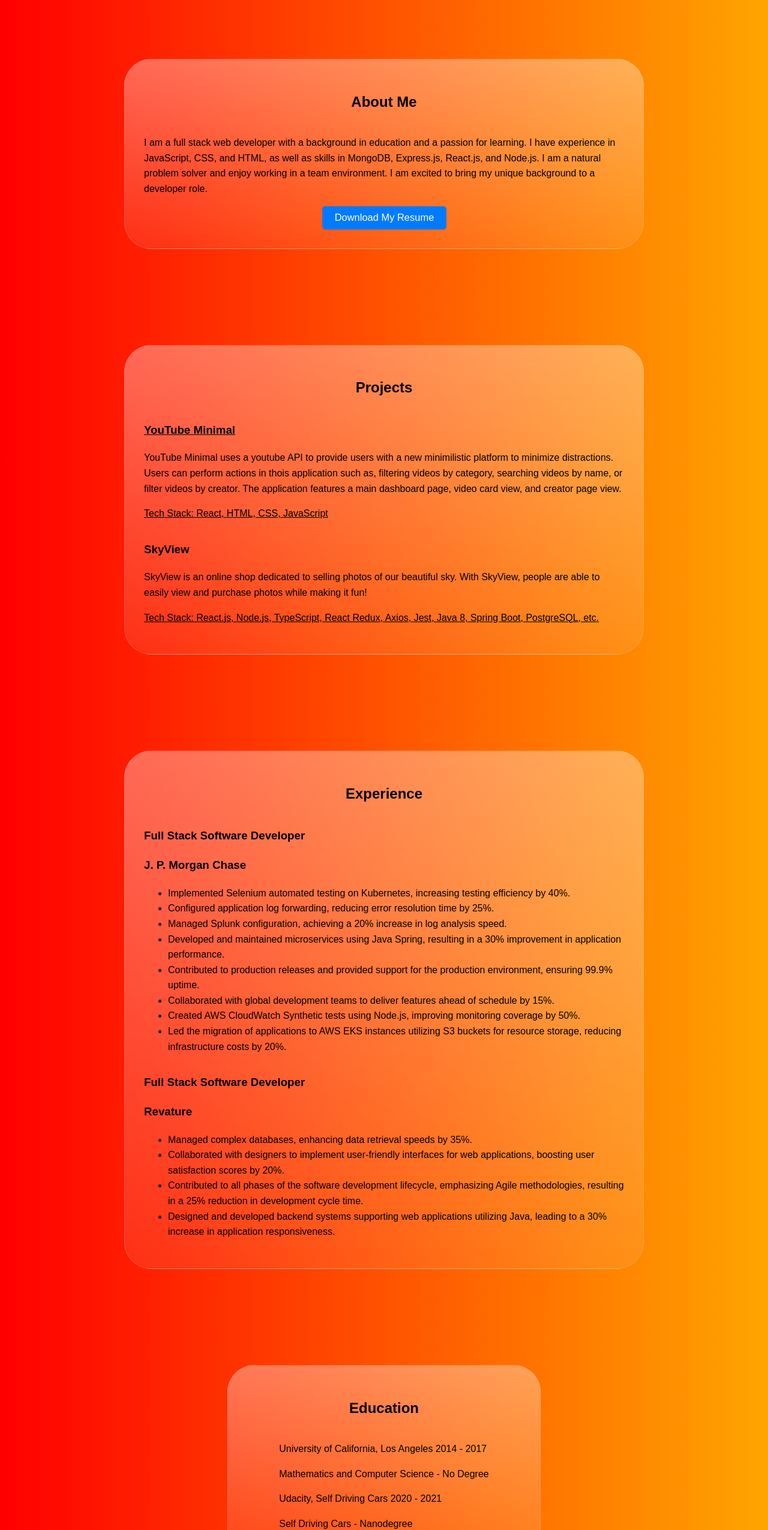
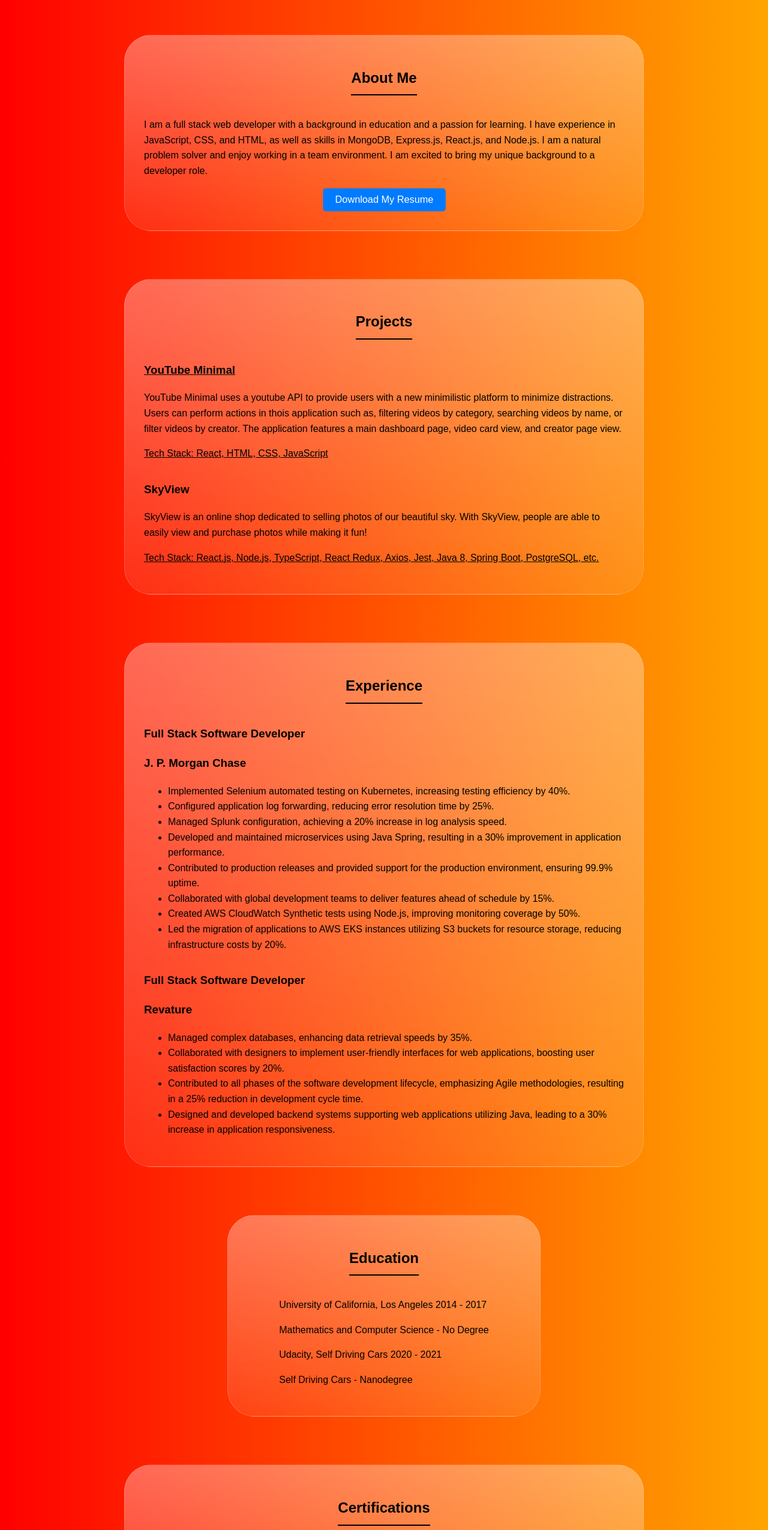
Before and after one commit to agent-kdubb/Portfolio, a React (Create React App) app: page / in a window 1280 px wide. Shown: the part 250-2800 px from the top of the page at 60% size. Built offline with nearby package versions, Linux system fonts and the light colour scheme.

Commit message:
Added subheader animation and some code cleanup

```diff
--- a/src/App.js
+++ b/src/App.js
@@ -13,6 +13,24 @@ import useScrollFadeIn from './scrollEffects';
 
 
 const App = () => {
+
+  document.addEventListener('scroll', function() {
+    const headers = document.querySelectorAll('.section-header');
+    const viewportHeight = window.innerHeight;
+    const threshold = viewportHeight / 1.5;
+
+    headers.forEach(header => {
+      const rect = header.getBoundingClientRect();
+      const headerTop = rect.top;
+
+      if (headerTop < threshold && headerTop + rect.height > 0) {
+        header.classList.add('active');
+      } else {
+        header.classList.remove('active');
+      }
+    });
+  });
+
   useScrollFadeIn();
 
   return (
--- a/src/components/About.js
+++ b/src/components/About.js
@@ -13,15 +13,13 @@ const About = () => {
       };
 
     return (
-        <section className="container">
-            <section className="card-border">
-                <section className="card" id="about">
-                    <h2>About Me</h2>
-                    <p>I am a full stack web developer with a background in education and a passion for learning. I have experience in JavaScript, CSS, and HTML, as well as skills in MongoDB, Express.js, React.js, and Node.js. I am a natural problem solver and enjoy working in a team environment. I am excited to bring my unique background to a developer role.</p>
-                    <button className="download-button" onClick={handleDownload}>Download My Resume</button>
-                </section>
-            </section>
+
+        <section className="card" id="about">
+            <h2 className="section-header">About Me</h2>
+            <p>I am a full stack web developer with a background in education and a passion for learning. I have experience in JavaScript, CSS, and HTML, as well as skills in MongoDB, Express.js, React.js, and Node.js. I am a natural problem solver and enjoy working in a team environment. I am excited to bring my unique background to a developer role.</p>
+            <button className="download-button" onClick={handleDownload}>Download My Resume</button>
         </section>
+
     );
 };
 
--- a/src/components/Certifications.js
+++ b/src/components/Certifications.js
@@ -2,17 +2,16 @@ import React from "react";
 
 const Certifications = () => {
     return (
-        <section className="container">
-            <section className="card-border">
-                <section className="card" id="certifications">            <h2>Certifications</h2>
-                    <div>
-                        <h3><a href='https://www.credly.com/badges/e0091dd2-4e29-4d74-852a-314e414efcf9/linked_in_profile'>AWS Certified Cloud Practitioner</a></h3>
-                        <p>Issued Jun 2023 - Expires Jun 2026</p>
-                        <p>Earners of this certification have a fundamental understanding of IT services and their uses in the AWS Cloud. They demonstrated cloud fluency and foundational AWS knowledge. Badge owners are able to identify essential AWS services necessary to set up AWS-focused projects.</p>
-                    </div>
-                </section>
-            </section>
+
+        <section className="card" id="certifications">
+            <h2 className="section-header">Certifications</h2>
+            <div>
+                <h3><a href='https://www.credly.com/badges/e0091dd2-4e29-4d74-852a-314e414efcf9/linked_in_profile'>AWS Certified Cloud Practitioner</a></h3>
+                <p>Issued Jun 2023 - Expires Jun 2026</p>
+                <p>Earners of this certification have a fundamental understanding of IT services and their uses in the AWS Cloud. They demonstrated cloud fluency and foundational AWS knowledge. Badge owners are able to identify essential AWS services necessary to set up AWS-focused projects.</p>
+            </div>
         </section>
+
     );
 };
 export default Certifications;
--- a/src/components/Contacts.js
+++ b/src/components/Contacts.js
@@ -2,10 +2,9 @@ import React from 'react';
 
 const Contact = () => {
   return (
-    <section className="container">
-      <section className="card-border">
+
     <section className="card" id="contacts">
-          <h2>Contact</h2>
+      <h2 className="section-header">Contact</h2>
       <p>Email: kimanimuhammad@gmail.com</p>
       <p>Phone: 813-361-4674</p>
       <div class="logo-container">
@@ -15,8 +14,7 @@ const Contact = () => {
         <p class='logo'><a aria-label="GitHub"href='https://github.com/agent-kdubb/'><svg viewBox="0 0 16 16"   fill="currentColor" class="logo" width="32" height="32"><path d="M8 0c4.42 0 8 3.58 8 8a8.013 8.013 0 0 1-5.45 7.59c-.4.08-.55-.17-.55-.38 0-.27.01-1.13.01-2.2 0-.75-.25-1.23-.54-1.48 1.78-.2 3.65-.88 3.65-3.95 0-.88-.31-1.59-.82-2.15.08-.2.36-1.02-.08-2.12 0 0-.67-.22-2.2.82-.64-.18-1.32-.27-2-.27-.68 0-1.36.09-2 .27-1.53-1.03-2.2-.82-2.2-.82-.44 1.1-.16 1.92-.08 2.12-.51.56-.82 1.28-.82 2.15 0 3.06 1.86 3.75 3.64 3.95-.23.2-.44.55-.51 1.07-.46.21-1.61.55-2.33-.66-.15-.24-.6-.83-1.23-.82-.67.01-.27.38.01.53.34.19.73.9.82 1.13.16.45.68 1.31 2.69.94 0 .67.01 1.3.01 1.49 0 .21-.15.45-.55.38A7.995 7.995 0 0 1 0 8c0-4.42 3.58-8 8-8Z"></path></svg></a></p>
         </div>
     </section>
-      </section>
-    </section>
+
     );
 };
 
--- a/src/components/Education.js
+++ b/src/components/Education.js
@@ -2,10 +2,9 @@ import React from 'react';
 
 const Education = () => {
   return (
-    <section className="container">
-      <section className="card-border">
+
     <section className="card" id="education">
-          <h2>Education</h2>
+      <h2 className="section-header">Education</h2>
       <div>
         <p>University of California, Los Angeles 2014 - 2017</p>
         <p>Mathematics and Computer Science - No Degree</p>
@@ -13,8 +12,7 @@ const Education = () => {
         <p>Self Driving Cars - Nanodegree</p>
       </div>
     </section>
-      </section>
-    </section>
+
   );
 };
 
--- a/src/components/Experience.js
+++ b/src/components/Experience.js
@@ -2,10 +2,8 @@ import React from 'react';
 
 const Experience = () => {
   return (
-    <section className="container">
-      <section className="card-border">
     <section className="card" id="experience">
-          <h2>Experience</h2>
+      <h2 className="section-header">Experience</h2>
       <div>
         <h3>Full Stack Software Developer</h3>
         <h3>J. P. Morgan Chase</h3>
@@ -40,8 +38,6 @@ const Experience = () => {
         </ul>
       </div>
     </section>
-      </section>
-    </section>
   );
 };
 
--- a/src/components/Projects.js
+++ b/src/components/Projects.js
@@ -2,10 +2,8 @@ import React from 'react';
 
 const Projects = () => {
     return (
-        <section className="container">
-            <section className="card-border">
         <section className="card" id="projects">
-                    <h2>Projects</h2>
+            <h2 className="section-header">Projects</h2>
                 <div>
                     <h3><a href='https://youtubeminimal.netlify.app'>YouTube Minimal</a></h3>
                     <p>YouTube Minimal uses a youtube API to provide users with a new minimilistic platform to minimize distractions. Users can perform actions in thois application such as, filtering videos by category, searching videos by name, or filter videos by creator. The application features a main dashboard page, video card view, and creator page view.</p>
@@ -17,8 +15,6 @@ const Projects = () => {
                     <p><a href='https://github.com/agent-kdubb/SkyView-Backend/'>Tech Stack: React.js, Node.js, TypeScript, React Redux, Axios, Jest, Java 8, Spring Boot, PostgreSQL, etc.</a></p>
                 </div>
         </section>
-            </section>
-        </section>
     );
 };
 
--- a/src/components/Skills.js
+++ b/src/components/Skills.js
@@ -2,10 +2,8 @@ import React from 'react';
 
 const Skills = () => {
   return (
-    <section className="container">
-      <section className="card-border">
     <section className="card" id="skills">
-          <h2>Skills</h2>
+      <h2 className="section-header">Skills</h2>
       <ul>
         <li>Java</li>
         <li>JavaScript</li>
@@ -32,8 +30,6 @@ const Skills = () => {
         <li>Grafana</li>
       </ul>
     </section>
-      </section>
-    </section>
   );
 };
 
--- a/src/main.css
+++ b/src/main.css
@@ -146,6 +146,26 @@ body {
     color: #000000;
   }
 
+  .section-header {
+    position: relative;
+    padding-bottom: 10px; /* Space for the line */
+  }
+
+  .section-header::after {
+    content: "";
+    position: absolute;
+    left: 0;
+    bottom: 0;
+    width: 0; /* Initially hidden */
+    height: 2px; /* Line thickness */
+    background-color: #000; /* Line color */
+    transition: width 0.5s; /* Animation duration */
+  }
+
+  .section-header.active::after {
+    width: 100%; /* Line expands to full width */
+  }
+
   @keyframes backgroundAnimation {
     0% { background: linear-gradient(135deg, #ffcc33, #ff99cc); }
     100% { background: linear-gradient(to right, red, orange); }
```
Also changed, not shown: src/components/Articles.js (+8 -10 lines). Lines whose indentation alone changed are shown as unchanged.
